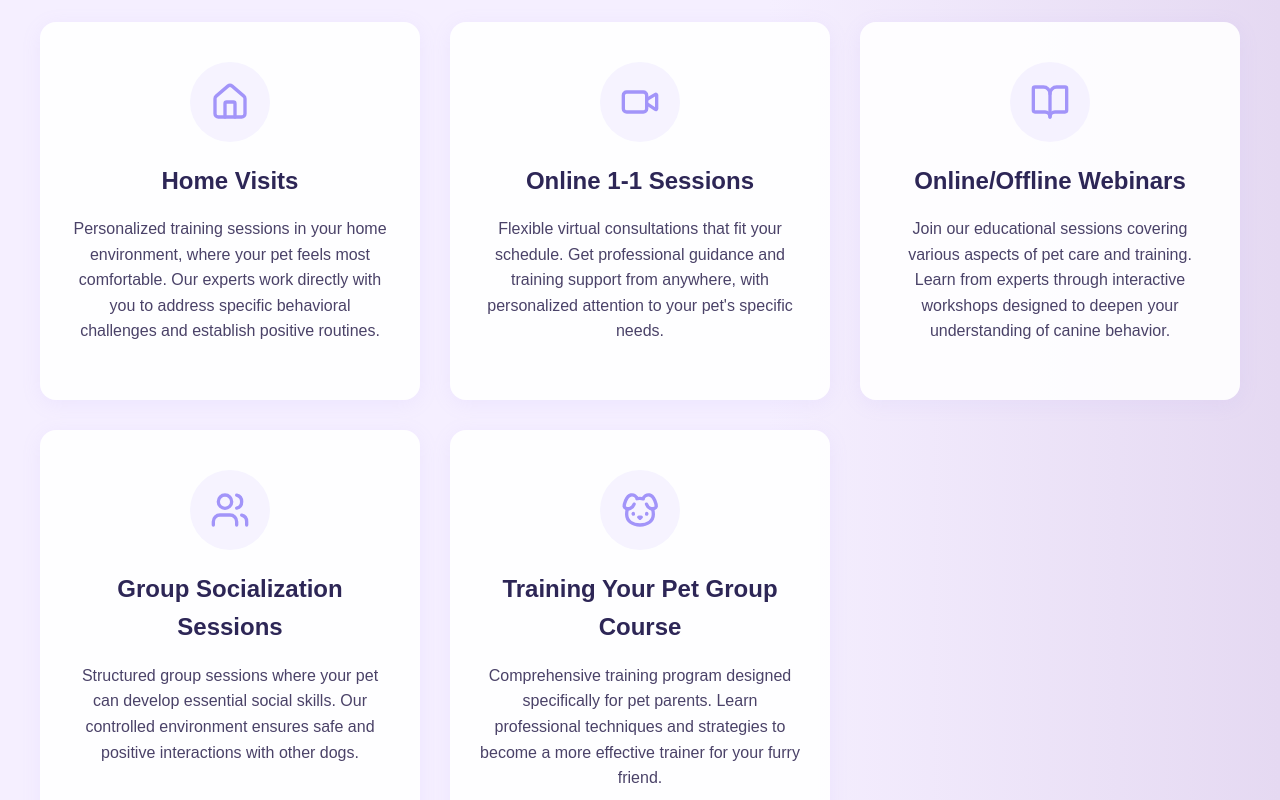
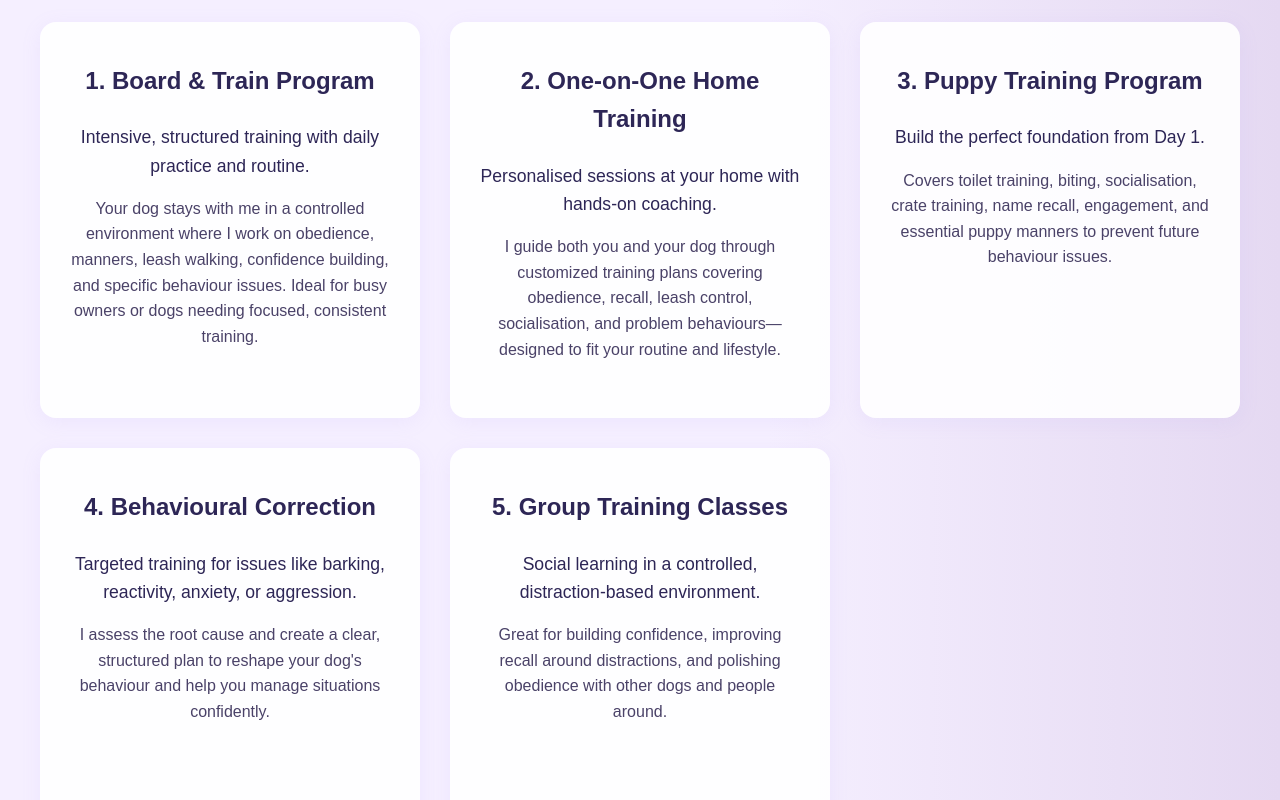
Before and after one commit to curiouschipkali/CanineHubs, a React (Create React App) app: page / in a window 1280 px wide. Shown: the part 1360-2160 px from the top of the page. Built offline with nearby package versions, Linux system fonts and the light colour scheme.

Commit message:
our services

```diff
--- a/src/App.css
+++ b/src/App.css
@@ -549,7 +549,7 @@ animation: fadeInUp 0.8s ease-out 0.2s forwards;
 
 .services-grid {
 display: grid;
-grid-template-columns: repeat(auto-fit, minmax(300px, 1fr));
+grid-template-columns: repeat(3, 1fr);
 gap: 30px;
 opacity: 0;
 animation: fadeInUp 0.8s ease-out 0.4s forwards;
@@ -594,8 +594,15 @@ color: #A294F9;
 .service-card h3 {
 font-size: 1.5rem;
 color: #2D2656;
+margin-bottom: 12px;
+font-weight: 600;
+}
+
+.service-card h4 {
+font-size: 1.1rem;
+color: #2D2656;
 margin-bottom: 16px;
-font-weight: 600;
+font-weight: 500;
 }
 
 .service-card p {
@@ -1255,6 +1262,12 @@ to {
 }
 
 /* Responsive Design */
+@media (max-width: 1024px) {
+.services-grid {
+  grid-template-columns: repeat(2, 1fr);
+}
+}
+
 @media (max-width: 768px) {
 .header {
   padding: 0px;
--- a/src/App.js
+++ b/src/App.js
@@ -276,43 +276,39 @@ const ServicesWithImages = () => {
 
         <div className="services-grid">
           <div className="service-card">
-            <div className="service-icon-wrapper">
-              <Home className="service-icon" />
-            </div>
-            <h3>Home Visits</h3>
-            <p>Personalized training sessions in your home environment, where your pet feels most comfortable. Our experts work directly with you to address specific behavioral challenges and establish positive routines.</p>
+            <h3>1. Board & Train Program</h3>
+            <h4>Intensive, structured training with daily practice and routine.</h4>
+            <p>Your dog stays with me in a controlled environment where I work on obedience, manners, leash walking, confidence building, and specific behaviour issues. Ideal for busy owners or dogs needing focused, consistent training.</p>
           </div>
 
           <div className="service-card">
-            <div className="service-icon-wrapper">
-              <Video className="service-icon" />
-            </div>
-            <h3>Online 1-1 Sessions</h3>
-            <p>Flexible virtual consultations that fit your schedule. Get professional guidance and training support from anywhere, with personalized attention to your pet's specific needs.</p>
+            <h3>2. One-on-One Home Training</h3>
+            <h4>Personalised sessions at your home with hands-on coaching.</h4>
+            <p>I guide both you and your dog through customized training plans covering obedience, recall, leash control, socialisation, and problem behaviours—designed to fit your routine and lifestyle.</p>
           </div>
 
           <div className="service-card">
-            <div className="service-icon-wrapper">
-              <BookOpen className="service-icon" />
-            </div>
-            <h3>Online/Offline Webinars</h3>
-            <p>Join our educational sessions covering various aspects of pet care and training. Learn from experts through interactive workshops designed to deepen your understanding of canine behavior.</p>
+            <h3>3. Puppy Training Program</h3>
+            <h4>Build the perfect foundation from Day 1.</h4>
+            <p>Covers toilet training, biting, socialisation, crate training, name recall, engagement, and essential puppy manners to prevent future behaviour issues.</p>
           </div>
 
           <div className="service-card">
-            <div className="service-icon-wrapper">
-              <Users className="service-icon" />
-            </div>
-            <h3>Group Socialization Sessions</h3>
-            <p>Structured group sessions where your pet can develop essential social skills. Our controlled environment ensures safe and positive interactions with other dogs.</p>
+            <h3>4. Behavioural Correction</h3>
+            <h4>Targeted training for issues like barking, reactivity, anxiety, or aggression.</h4>
+            <p>I assess the root cause and create a clear, structured plan to reshape your dog's behaviour and help you manage situations confidently.</p>
           </div>
 
           <div className="service-card">
-            <div className="service-icon-wrapper">
-              <Dog className="service-icon" />
-            </div>
-            <h3>Training Your Pet Group Course</h3>
-            <p>Comprehensive training program designed specifically for pet parents. Learn professional techniques and strategies to become a more effective trainer for your furry friend.</p>
+            <h3>5. Group Training Classes</h3>
+            <h4>Social learning in a controlled, distraction-based environment.</h4>
+            <p>Great for building confidence, improving recall around distractions, and polishing obedience with other dogs and people around.</p>
+          </div>
+
+          <div className="service-card">
+            <h3>6. Online Consultations</h3>
+            <h4>Expert guidance for both obedience training and behaviour correction—no matter where you are.</h4>
+            <p>I provide structured, step-by-step solutions for issues like leash pulling, recall, puppy biting, barking, anxiety, reactivity, and more. Each session includes personalised assessments, training plans, and follow-ups to ensure steady progress at home.</p>
           </div>
         </div>
       </div>
```
